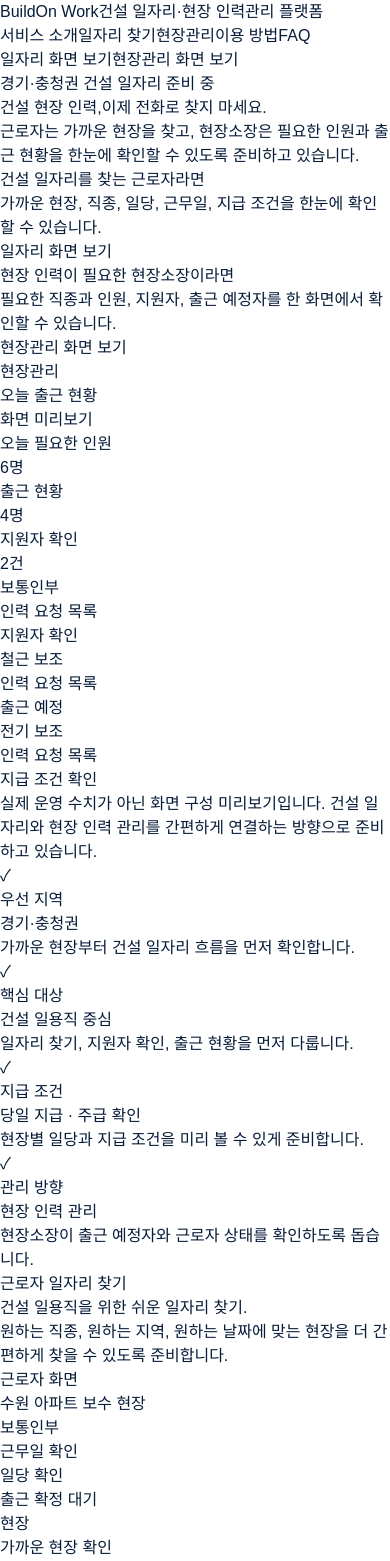
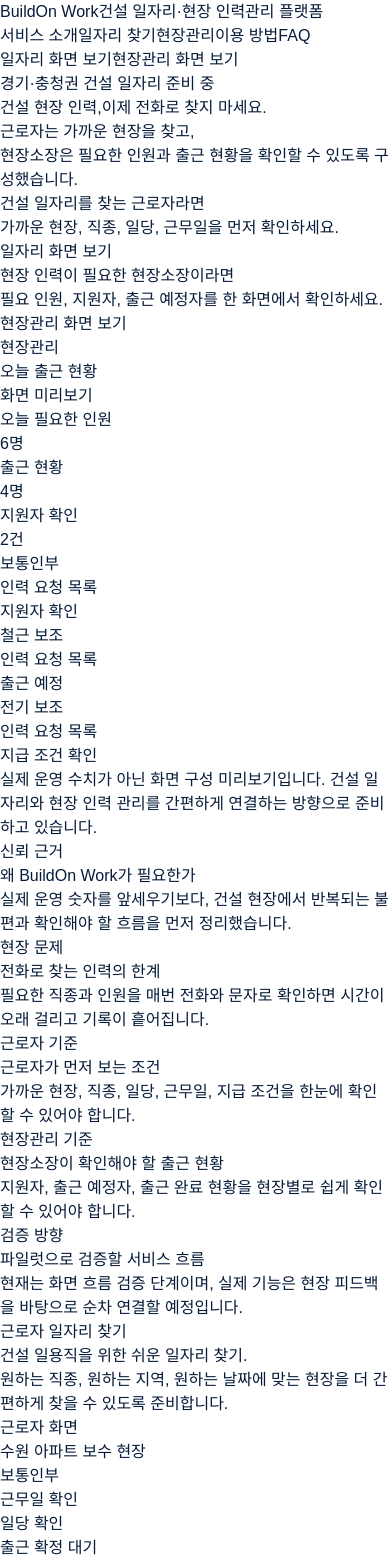
Before and after one commit to nicedayyoungjune-a11y/BuildOn-Work, a Next.js app: page / in a window 390 px wide. Shown: the top 1561 px of the page. Built offline with nearby package versions, Linux system fonts and the light colour scheme.

Commit message:
Improve landing trust and mobile readability

```diff
--- a/src/components/landing/LandingCta.tsx
+++ b/src/components/landing/LandingCta.tsx
@@ -5,12 +5,12 @@
     <section className="bg-[#071B3A] px-5 py-18 text-white sm:px-6 lg:px-8">
       <div className="mx-auto max-w-5xl rounded-2xl border border-white/10 bg-white/8 p-6 text-center shadow-2xl shadow-blue-950/30 sm:p-10">
         <p className="text-sm font-bold text-blue-200">BuildOn Work</p>
-        <h2 className="mt-3 text-3xl font-bold tracking-normal sm:text-4xl">
-          필요한 화면부터 먼저 확인해 보세요.
+        <h2 className="mt-3 break-keep text-3xl font-bold tracking-normal sm:text-4xl">
+          현장에 맞는 인력관리 흐름을 함께 검증해보세요
         </h2>
-        <p className="mx-auto mt-4 max-w-2xl text-base leading-7 text-blue-100/80">
-          근로자는 일자리 화면을, 현장소장은 현장관리 화면을 기준으로 BuildOn Work의
-          흐름을 확인할 수 있습니다.
+        <p className="mx-auto mt-4 max-w-2xl break-keep text-base leading-7 text-blue-100/80">
+          현재는 화면 흐름 검증 단계입니다. 근로자와 현장소장이 실제로 필요한 정보를
+          확인하고, 이후 파일럿 운영을 통해 기능을 순차적으로 연결할 예정입니다.
         </p>
         <div className="mt-8 flex flex-col justify-center gap-3 sm:flex-row">
           <Link
@@ -27,7 +27,8 @@
           </Link>
         </div>
         <p className="mt-5 text-xs leading-5 text-blue-100/60">
-          현재는 화면 구성 예시입니다. 실제 이용 기능은 이후 단계에서 연결됩니다.
+          실제 지원, 인력 요청, 출근 처리 기능은 이후 단계에서 연결됩니다. 지금은 화면
+          흐름을 확인하는 단계입니다.
         </p>
       </div>
     </section>
--- a/src/components/landing/LandingHero.tsx
+++ b/src/components/landing/LandingHero.tsx
@@ -15,14 +15,14 @@
 const audienceCards = [
   {
     title: "건설 일자리를 찾는 근로자라면",
-    description: "가까운 현장, 직종, 일당, 근무일, 지급 조건을 한눈에 확인할 수 있습니다.",
+    description: "가까운 현장, 직종, 일당, 근무일을 먼저 확인하세요.",
     href: "/worker/jobs",
     cta: "일자리 화면 보기",
     highlighted: false
   },
   {
     title: "현장 인력이 필요한 현장소장이라면",
-    description: "필요한 직종과 인원, 지원자, 출근 예정자를 한 화면에서 확인할 수 있습니다.",
+    description: "필요 인원, 지원자, 출근 예정자를 한 화면에서 확인하세요.",
     href: "/company/dashboard",
     cta: "현장관리 화면 보기",
     highlighted: true
@@ -41,13 +41,14 @@
           <p className="inline-flex rounded-full border border-blue-200 bg-white px-4 py-2 text-sm font-bold text-blue-800 shadow-sm">
             경기·충청권 건설 일자리 준비 중
           </p>
-          <h1 className="mt-5 text-3xl font-bold leading-tight tracking-normal text-[#071B3A] sm:text-5xl lg:text-6xl">
+          <h1 className="mt-5 break-keep text-[2rem] font-bold leading-tight tracking-normal text-[#071B3A] sm:text-5xl lg:text-6xl">
             건설 현장 인력,
             <span className="block text-blue-700">이제 전화로 찾지 마세요.</span>
           </h1>
-          <p className="mt-5 max-w-xl text-base leading-7 text-slate-700 sm:text-lg sm:leading-8">
-            근로자는 가까운 현장을 찾고, 현장소장은 필요한 인원과 출근 현황을
-            한눈에 확인할 수 있도록 준비하고 있습니다.
+          <p className="mt-5 max-w-xl break-keep text-base leading-7 text-slate-700 sm:text-lg sm:leading-8">
+            근로자는 가까운 현장을 찾고,
+            <br className="sm:hidden" />
+            현장소장은 필요한 인원과 출근 현황을 확인할 수 있도록 구성했습니다.
           </p>
 
           <div className="mt-7 grid gap-3 sm:grid-cols-2">
@@ -60,9 +61,9 @@
                     : "border-blue-100 bg-white text-[#071B3A]"
                 }`}
               >
-                <h2 className="text-lg font-bold leading-7">{card.title}</h2>
+                <h2 className="break-keep text-lg font-bold leading-7">{card.title}</h2>
                 <p
-                  className={`mt-3 text-sm leading-6 ${
+                  className={`mt-3 break-keep text-sm leading-6 ${
                     card.highlighted ? "text-blue-100" : "text-slate-600"
                   }`}
                 >
--- a/src/components/landing/LandingTrustStats.tsx
+++ b/src/components/landing/LandingTrustStats.tsx
@@ -1,43 +1,59 @@
+import { LandingSectionTitle } from "./LandingSectionTitle";
+
 const trustItems = [
   {
-    label: "우선 지역",
-    value: "경기·충청권",
-    description: "가까운 현장부터 건설 일자리 흐름을 먼저 확인합니다."
+    label: "현장 문제",
+    title: "전화로 찾는 인력의 한계",
+    description:
+      "필요한 직종과 인원을 매번 전화와 문자로 확인하면 시간이 오래 걸리고 기록이 흩어집니다."
   },
   {
-    label: "핵심 대상",
-    value: "건설 일용직 중심",
-    description: "일자리 찾기, 지원자 확인, 출근 현황을 먼저 다룹니다."
+    label: "근로자 기준",
+    title: "근로자가 먼저 보는 조건",
+    description:
+      "가까운 현장, 직종, 일당, 근무일, 지급 조건을 한눈에 확인할 수 있어야 합니다."
   },
   {
-    label: "지급 조건",
-    value: "당일 지급 · 주급 확인",
-    description: "현장별 일당과 지급 조건을 미리 볼 수 있게 준비합니다."
+    label: "현장관리 기준",
+    title: "현장소장이 확인해야 할 출근 현황",
+    description:
+      "지원자, 출근 예정자, 출근 완료 현황을 현장별로 쉽게 확인할 수 있어야 합니다."
   },
   {
-    label: "관리 방향",
-    value: "현장 인력 관리",
-    description: "현장소장이 출근 예정자와 근로자 상태를 확인하도록 돕습니다."
+    label: "검증 방향",
+    title: "파일럿으로 검증할 서비스 흐름",
+    description:
+      "현재는 화면 흐름 검증 단계이며, 실제 기능은 현장 피드백을 바탕으로 순차 연결할 예정입니다."
   }
 ];
 
 export function LandingTrustStats() {
   return (
     <section className="border-y border-blue-100 bg-[#F3F7FF] px-5 py-14 sm:px-6 lg:px-8">
-      <div className="mx-auto grid max-w-6xl gap-4 sm:grid-cols-2 lg:grid-cols-4">
-        {trustItems.map((item) => (
-          <div
-            key={item.label}
-            className="rounded-2xl border border-blue-100 bg-white p-5 shadow-lg shadow-blue-950/5"
-          >
-            <div className="flex h-10 w-10 items-center justify-center rounded-lg bg-blue-50 text-lg font-bold text-blue-700">
-              ✓
+      <div className="mx-auto max-w-6xl">
+        <LandingSectionTitle
+          eyebrow="신뢰 근거"
+          title="왜 BuildOn Work가 필요한가"
+          description="실제 운영 숫자를 앞세우기보다, 건설 현장에서 반복되는 불편과 확인해야 할 흐름을 먼저 정리했습니다."
+        />
+        <div className="mt-10 grid gap-4 sm:grid-cols-2 lg:grid-cols-4">
+          {trustItems.map((item) => (
+            <div
+              key={item.title}
+              className="rounded-2xl border border-blue-100 bg-white p-5 shadow-lg shadow-blue-950/5"
+            >
+              <span className="rounded-full bg-blue-50 px-3 py-1 text-xs font-bold text-blue-700">
+                {item.label}
+              </span>
+              <h3 className="mt-5 break-keep text-xl font-bold leading-7 text-[#071B3A]">
+                {item.title}
+              </h3>
+              <p className="mt-3 break-keep text-sm leading-6 text-slate-600">
+                {item.description}
+              </p>
             </div>
-            <p className="mt-4 text-sm font-semibold text-slate-500">{item.label}</p>
-            <p className="mt-2 text-2xl font-bold text-[#071B3A]">{item.value}</p>
-            <p className="mt-3 text-sm leading-6 text-slate-600">{item.description}</p>
-          </div>
-        ))}
+          ))}
+        </div>
       </div>
     </section>
   );
```
